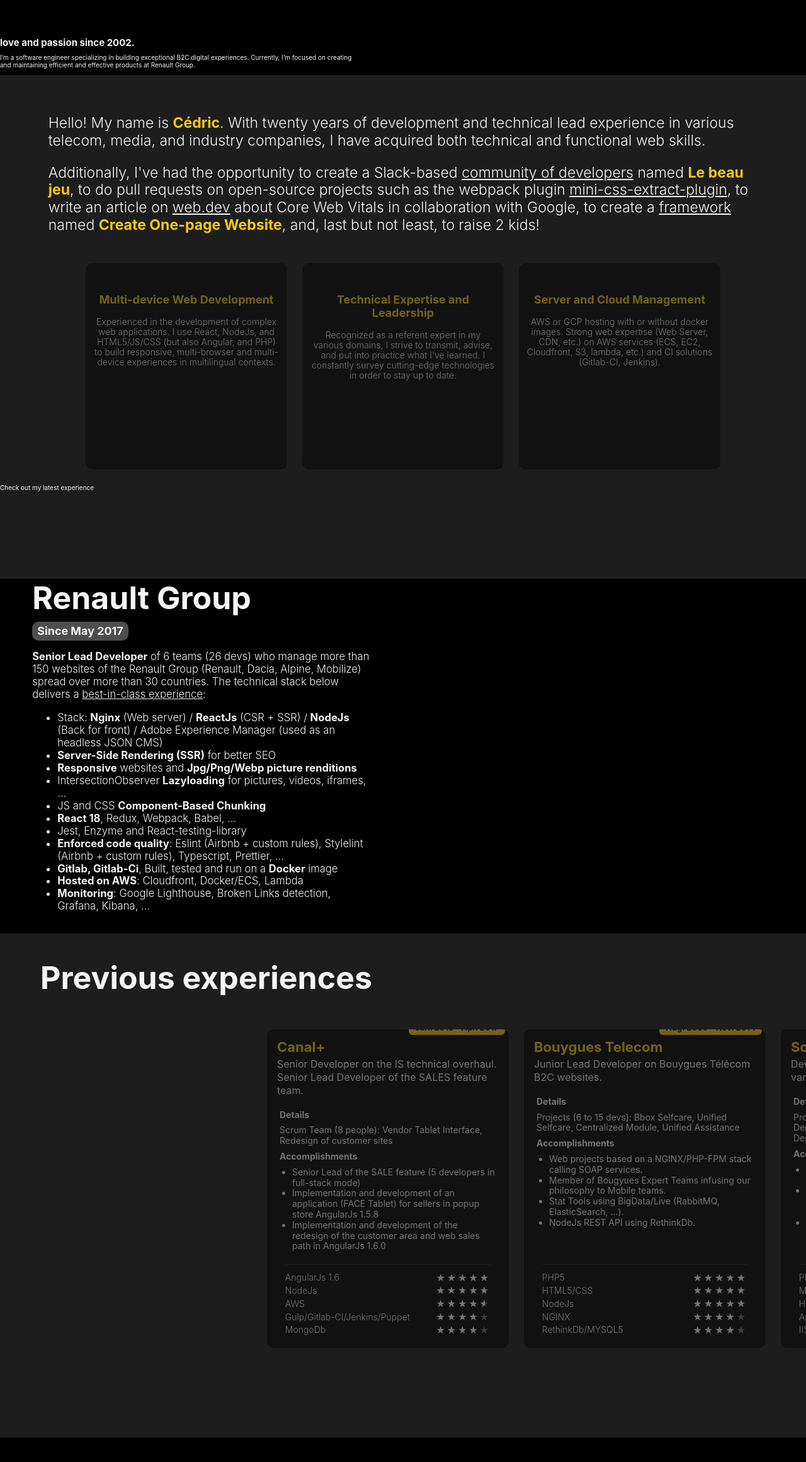
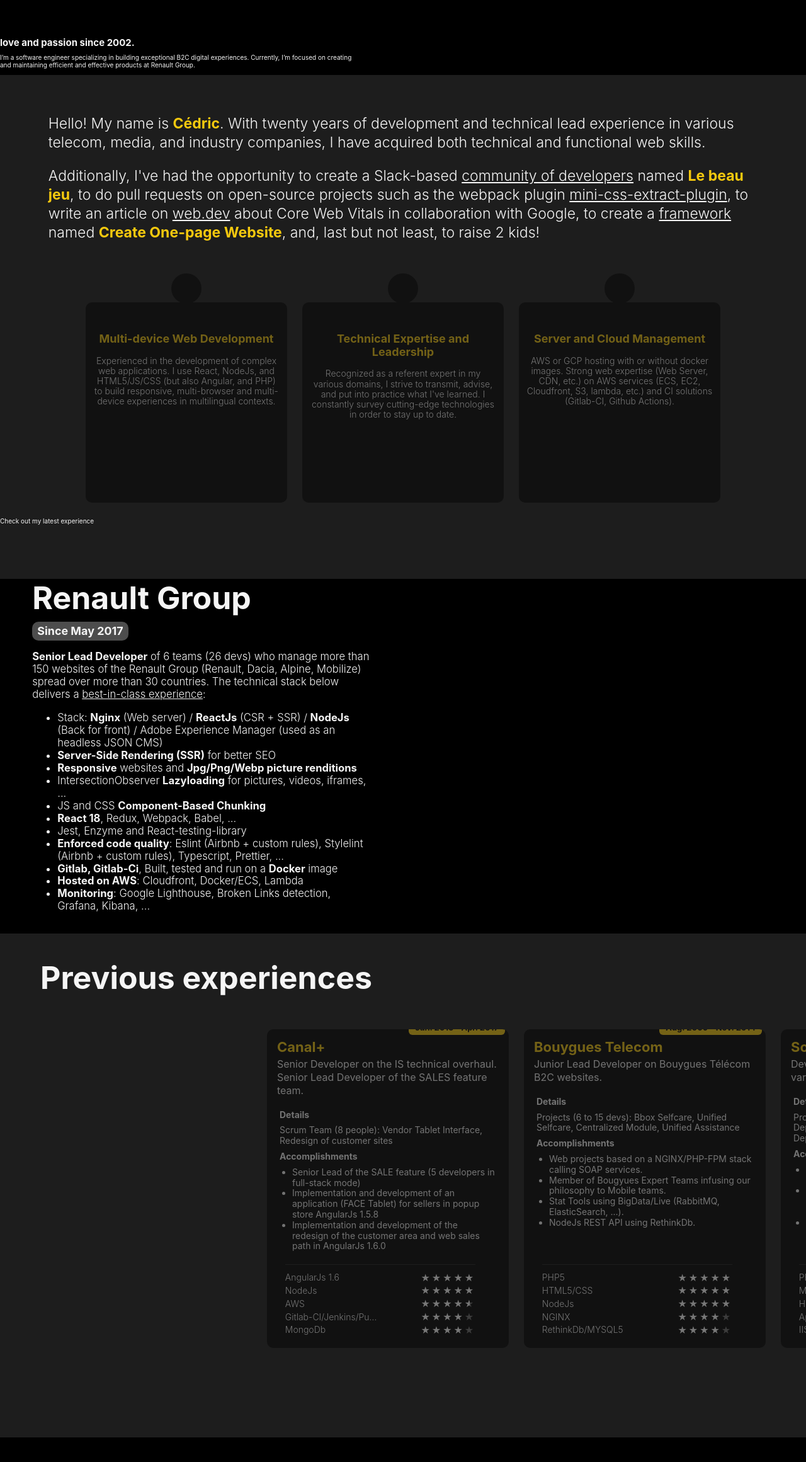
Before and after one commit to cbazureau/website-cow, a website: page src/index.html in a window 1280 px wide. Shown: the part 1719-4040 px from the top of the page at 63% size. Drawn offline with Linux system fonts and the light colour scheme.

Commit message:
change css

```diff
--- a/src/css/styles.css
+++ b/src/css/styles.css
@@ -59,7 +59,7 @@
   right: 0;
   z-index: 1;
   transition: all 0.5s ease-in-out;
-  transform: translateY(-55vh);
+  transform: translateY(-50vh);
 }
 
 .Header::after {
@@ -67,7 +67,7 @@
   width: 0;
   height: 0;
   border-style: solid;
-  border-width: 0 100vw 50vh 0;
+  border-width: 0 100vw 45vh 0;
   border-color: transparent #f6c90e transparent transparent;
 }
 
@@ -243,10 +243,10 @@
 }
 
 .Header p {
-  font-size: clamp(1.4rem, 2vw, 2rem);
+  font-size: clamp(1.6rem, 2vw, 2rem);
   font-weight: 300;
   text-align: center;
-  line-height: 1.1;
+  line-height: 1.2;
   opacity: 0;
   transform: translateY(1vh);
   transition: all 0.3s ease-in-out 0.2s;
@@ -414,25 +414,25 @@
 
 .Expert__caroussel {
   display: flex;
-  flex-direction: row;
-  width: 240vw;
+  flex-direction: column;
 }
 
 @media (min-width: 700px) {
   .Expert__caroussel {
+    flex-direction: row;
     width: 100%;
     justify-content: center;
   }
 }
 
 .About {
-  padding: max(12px, 5vh) 0;
+  padding: 5vh 0 10vh;
 }
 
 .About__intro {
-  font-size: clamp(1.4rem, 1.8vw, 2.5rem);
+  font-size: clamp(1.6rem, 1.8vw, 2.5rem);
   font-weight: 300;
-  line-height: 1.2;
+  line-height: 1.3;
   padding: 0 max(24px, 6vw);
 }
 
@@ -441,8 +441,9 @@
 }
 
 .ExpertBlock {
+  position: relative;
   min-width: 70vw;
-  margin: 24px 12px;
+  margin: 64px 32px 16px;
   display: flex;
   flex-direction: column;
   align-items: center;
@@ -455,6 +456,7 @@
 
 @media (min-width: 700px) {
   .ExpertBlock {
+    margin: 72px 12px 24px;
     min-width: auto;
     width: 25vw;
   }
@@ -477,12 +479,17 @@
 }
 
 .ExpertBlock__icon {
+  position: absolute;
+  background-color: var(--black);
+  padding: 24px;
+  border-radius: 50%;
+  top: -78px;
   display: block;
   margin: max(4vh, 24px) 8px 8px;
 }
 
 .ExpertBlock__svg {
-  width: max(8vh, 64px);
+  width: max(6vh, 48px);
 }
 
 .ExpertBlock__svg .svg1 {
@@ -497,7 +504,8 @@
   font-size: 1.8rem;
   font-weight: 700;
   margin: 0;
-  padding: 8px 12px;
+  z-index: 1;
+  padding: 48px 12px 8px;
   text-align: center;
   color: var(--main);
 }
@@ -512,8 +520,9 @@
 
 .ExpertBlock__technos {
   list-style: none;
-  margin: 8px 0 24px;
+  margin: 8px 0 16px;
   padding: 0;
+  max-width: calc(100% - 24px);
 }
 
 .ExpertBlock__technos li {
@@ -530,6 +539,11 @@
   font-size: 1.4rem;
   font-weight: 300;
   margin-right: 12px;
+  text-overflow: ellipsis;
+  white-space: nowrap;
+  overflow: hidden;
+  max-width: 50%;
+  display: block;
 }
 
 .ExpertBlock__Stars {
@@ -537,6 +551,7 @@
   display: inline-block;
   font-size: 16px;
   font-family: Times;
+  max-width: 50%;
   line-height: 1;
 }
 
--- a/src/index.html
+++ b/src/index.html
@@ -178,7 +178,7 @@
             AWS or GCP hosting with or without docker images. Strong web
             expertise (Web Server, CDN, etc.) on AWS services (ECS, EC2,
             Cloudfront, S3, lambda, etc.) and CI solutions (Gitlab-CI,
-            Jenkins).
+            Github Actions).
           </p>
           <ul class="ExpertBlock__technos">
             <li>
@@ -191,7 +191,7 @@
               <span>Docker</span><span class="ExpertBlock__Stars" style="--rating: 4.5"></span>
             </li>
             <li>
-              <span>Gitlab-CI/Jenkins/Actions</span><span class="ExpertBlock__Stars" style="--rating: 4.5"></span>
+              <span>Gitlab-CI/Actions</span><span class="ExpertBlock__Stars" style="--rating: 4.5"></span>
             </li>
             <li>
               <span>AWS/GCP</span><span class="ExpertBlock__Stars" style="--rating: 4"></span>
@@ -320,7 +320,7 @@
                   <span>AWS</span><span class="ExpertBlock__Stars" style="--rating: 4.5"></span>
                 </li>
                 <li>
-                  <span>Gulp/Gitlab-CI/Jenkins/Puppet</span><span class="ExpertBlock__Stars" style="--rating: 4"></span>
+                  <span>Gitlab-CI/Jenkins/Puppet</span><span class="ExpertBlock__Stars" style="--rating: 4"></span>
                 </li>
                 <li>
                   <span>MongoDb</span><span class="ExpertBlock__Stars" style="--rating: 4"></span>
```
